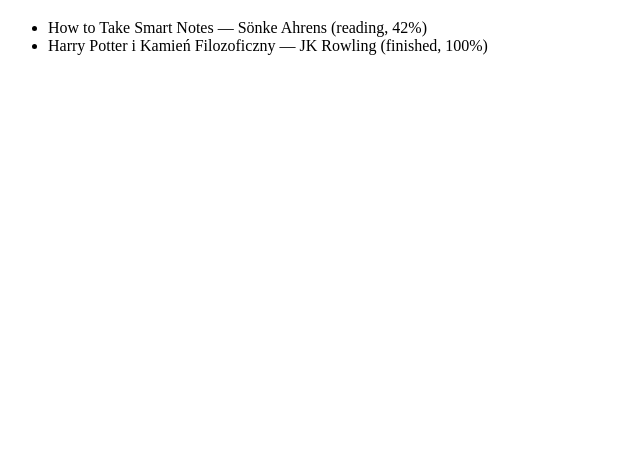
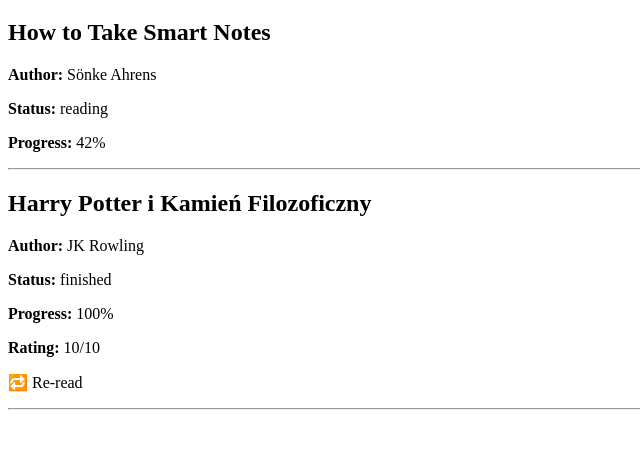
Before and after one commit to MikiMikolaj/Books, a plain HTML site: page index.html in a window 1280 px wide. Shown: the part 61-510 px from the top of the page, without its empty margins (0-640 px from the left). Drawn offline with Linux system fonts and the light colour scheme.

Commit message:
Add structured markup per book

```diff
--- a/index.html
+++ b/index.html
@@ -8,7 +8,7 @@
 
   <h1>Books</h1>
 
-  <ul id="books-list"></ul>
+ <div id="books-list"></div>
 
   <script src="script.js"></script>
 </body>
--- a/script.js
+++ b/script.js
@@ -1,16 +1,22 @@
 fetch("books.json")
-  .then(response => response.json())
+  .then(res => res.json())
   .then(books => {
-    const list = document.getElementById("books-list");
+    const container = document.getElementById("books-list");
 
     books.forEach(book => {
-      const li = document.createElement("li");
+      const bookEl = document.createElement("div");
 
-      li.textContent = `${book.title} — ${book.author} (${book.status}, ${book.progress}%)`;
+      bookEl.innerHTML = `
+        <h2>${book.title}</h2>
+        <p><strong>Author:</strong> ${book.author}</p>
+        <p><strong>Status:</strong> ${book.status}</p>
+        <p><strong>Progress:</strong> ${book.progress}%</p>
+        ${book.rating !== null ? `<p><strong>Rating:</strong> ${book.rating}/10</p>` : ""}
+        ${book.reread ? `<p>🔁 Re-read</p>` : ""}
+        <hr />
+      `;
 
-      list.appendChild(li);
+      container.appendChild(bookEl);
     });
   })
-  .catch(error => {
-    console.error("Error loading books:", error);
-  });
+  .catch(err => console.error(err));
```
